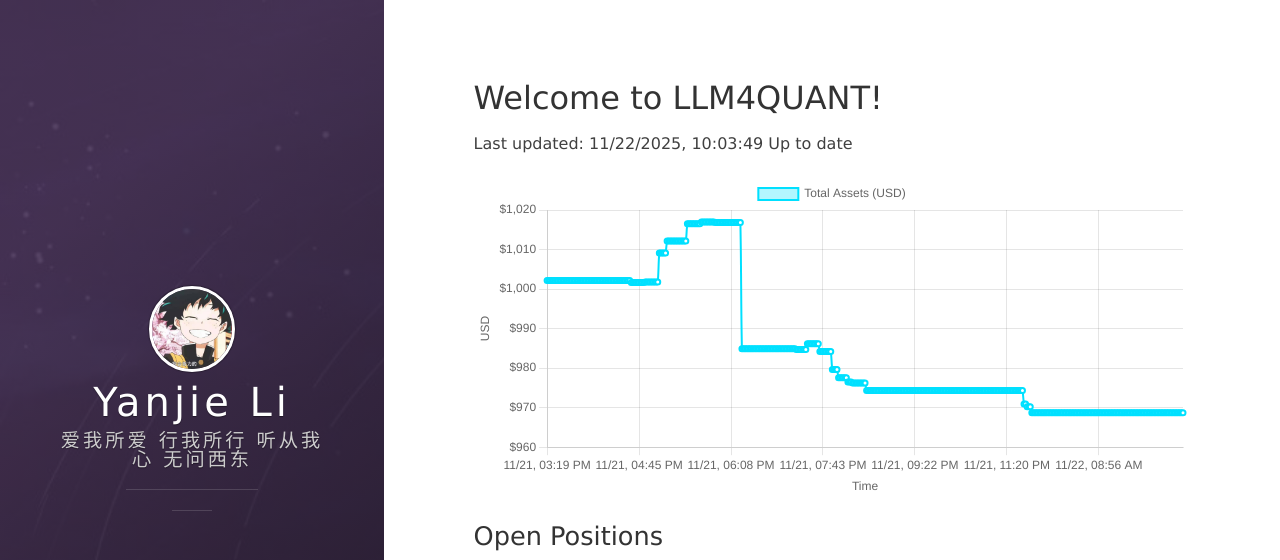
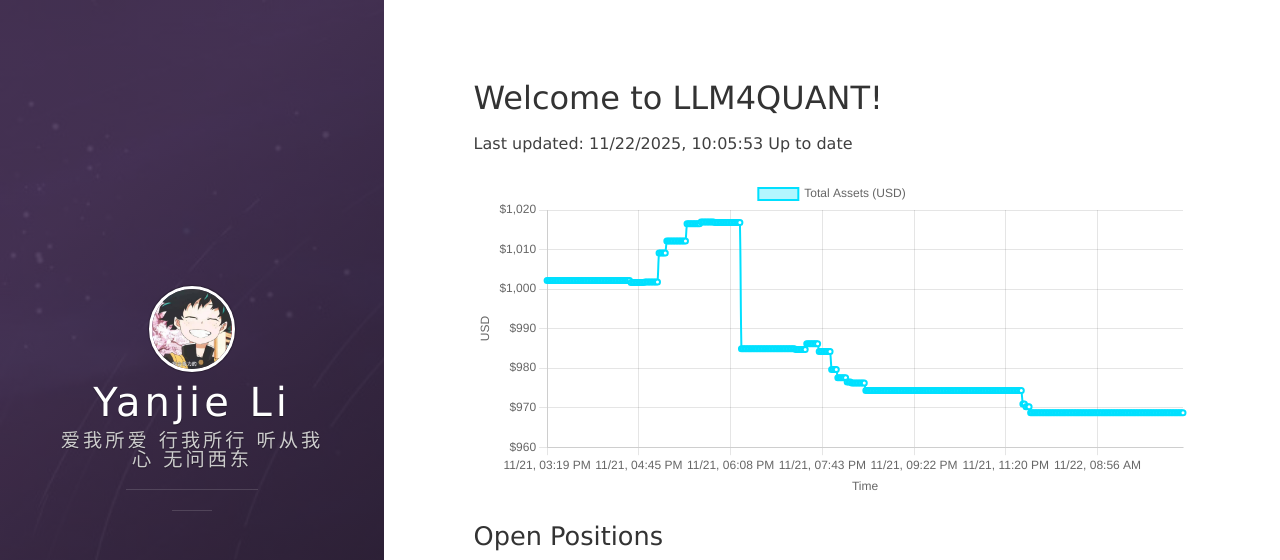
Before and after one commit to leeyegy/leeyegy.github.io, a Jekyll site: the page built from live-trading.html, in a window 1280 px wide and 1026 px high. Shown: the top 560 px of the window. Built offline with Jekyll 4.4.1, drawn with Linux system fonts in a browser that asks for light colours; nearby versions of some CDN libraries.

Commit message:
AccountMonitor: update balance history 2025-11-22T18:05:53+08:00

```diff
--- a/assets/data/binance/balance-history.json
+++ b/assets/data/binance/balance-history.json
@@ -1,5 +1,5 @@
 {
-  "generatedAt": "2025-11-22T18:03:49+08:00",
+  "generatedAt": "2025-11-22T18:05:53+08:00",
   "asset": "total_usd_value",
   "history": [
     {
@@ -1636,6 +1636,10 @@
     },
     {
       "timestamp": "2025-11-22T18:03:49+08:00",
+      "totalUsd": 968.69074819
+    },
+    {
+      "timestamp": "2025-11-22T18:05:53+08:00",
       "totalUsd": 968.69074819
     }
   ]
```
